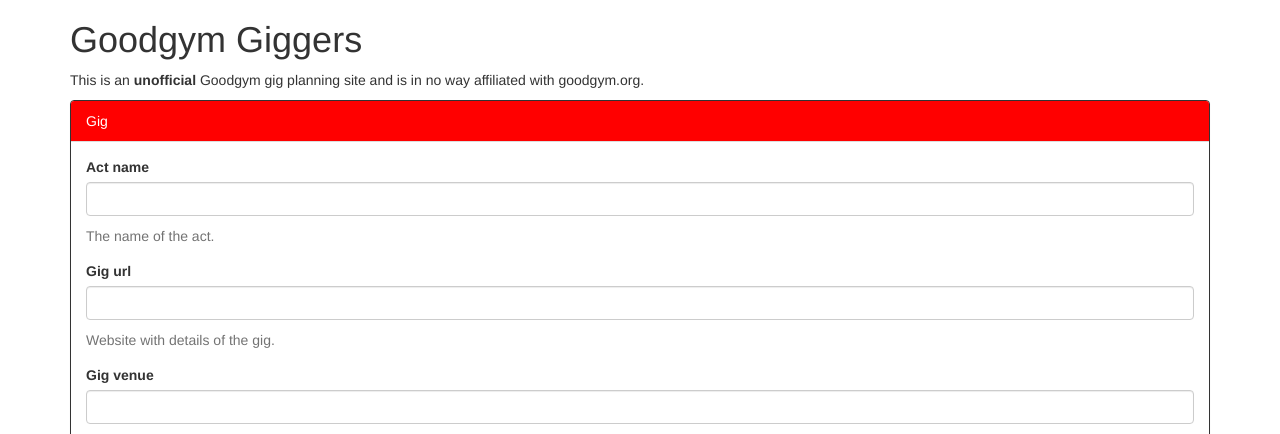
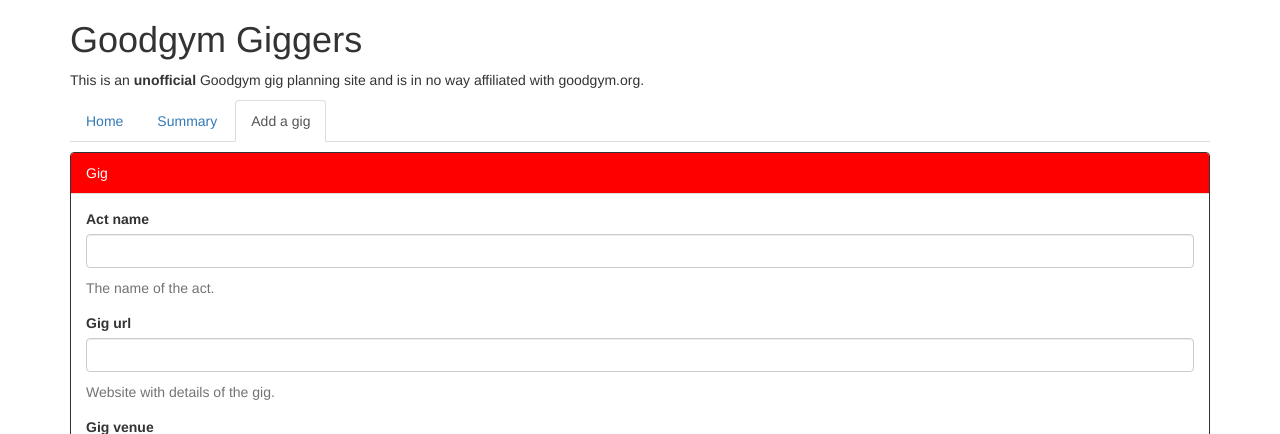
Before and after one commit to richardgiddings/gig_planner, a Django app: page /gigs/add_gig/ in a window 1280 px wide. Shown: the top 434 px of the page. Run offline with Django 3.2, Linux system fonts and the light colour scheme; parts of the project's set-up code (start-up, migrations or seed data) failed here and were passed over; some libraries are stand-ins or nearby versions.

Commit message:
Add menu to top of 'add gig' page.

```diff
--- a/gigs/templates/gigs/gig.html
+++ b/gigs/templates/gigs/gig.html
@@ -1,4 +1,12 @@
 {% extends "base.html" %}
+
+{% block navigation %}
+<ul class="nav nav-tabs">
+  <li role="presentation"><a href="{% url 'gigs:index' %}">Home</a></li>
+  <li role="presentation"><a href="{% url 'gigs:summary' %}">Summary</a></li>
+  <li role="presentation" class="active"><a href="{% url 'gigs:add_gig' %}">Add a gig</a></li>
+</ul>
+{% endblock %}
 
 {% block content %}
 <div class="row row--margin-top">
```
